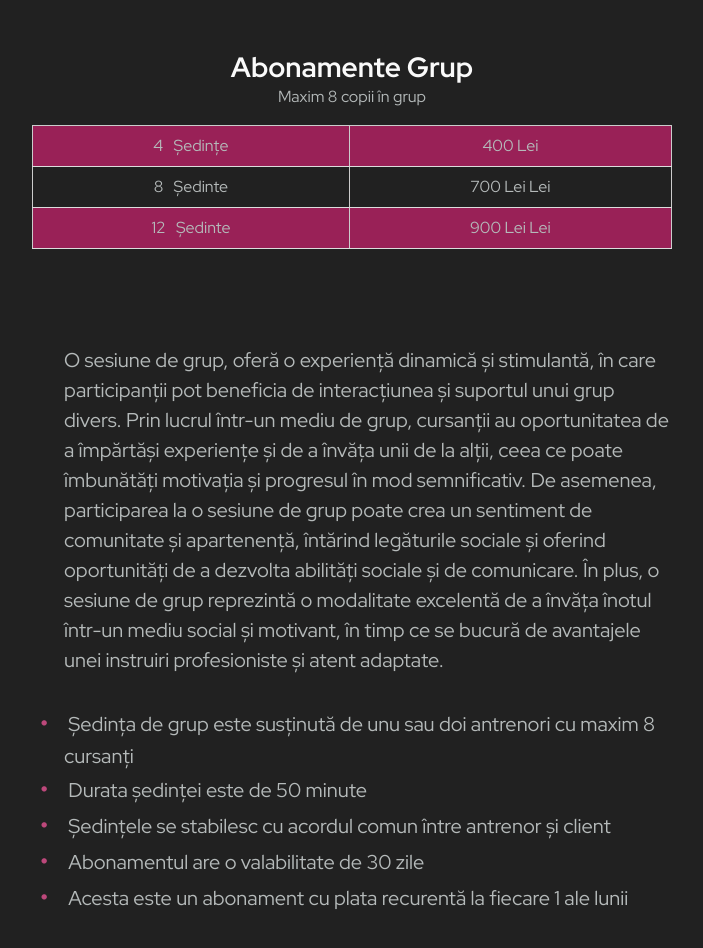
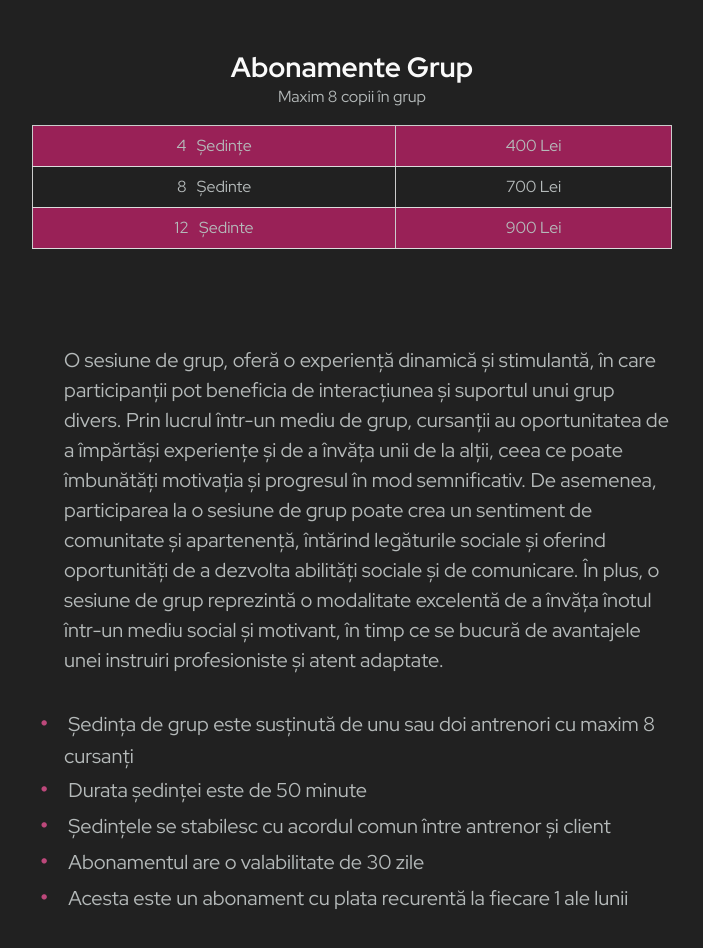
Before and after one commit to RebecaIuliaMoisuc/responsive-gym-website-main-main, a website: page index.html in a window 1280 px wide. Shown: the part 4166-5114 px from the top of the page, without its empty margins (288-991 px from the left). Drawn offline with nearby package versions, Linux system fonts and the light colour scheme; files that its build step writes are made by us from their sources; a script that the page names is missing.

Commit message:
tables solved

```diff
--- a/index.html
+++ b/index.html
@@ -453,13 +453,13 @@ Această dinamică de grup poate fi deosebit de benefică în dezvoltarea încre
                         </tr>
                         <tr>
                             <td class="td-p">8 &nbsp; Ședinte</td>
-                            <td class="td-i">700 Lei Lei</td>
+                            <td class="td-i">700 Lei </td>
 
                         </tr>
 
                         <tr>
                             <td class="td-p">12 &nbsp; Ședinte</td>
-                            <td class="td-i">900 Lei Lei</td>
+                            <td class="td-i">900 Lei</td>
 
                         </tr>
 
```
